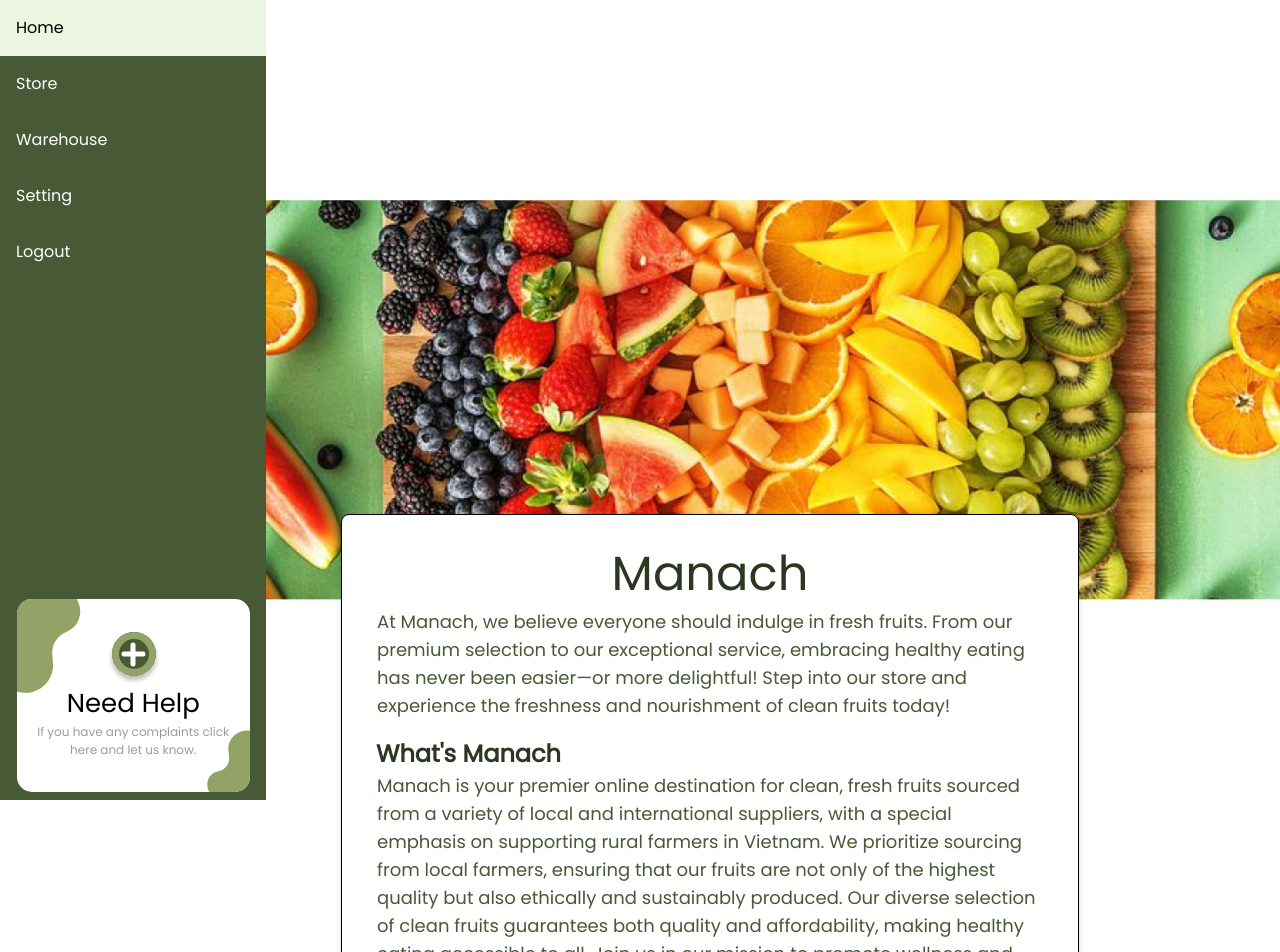
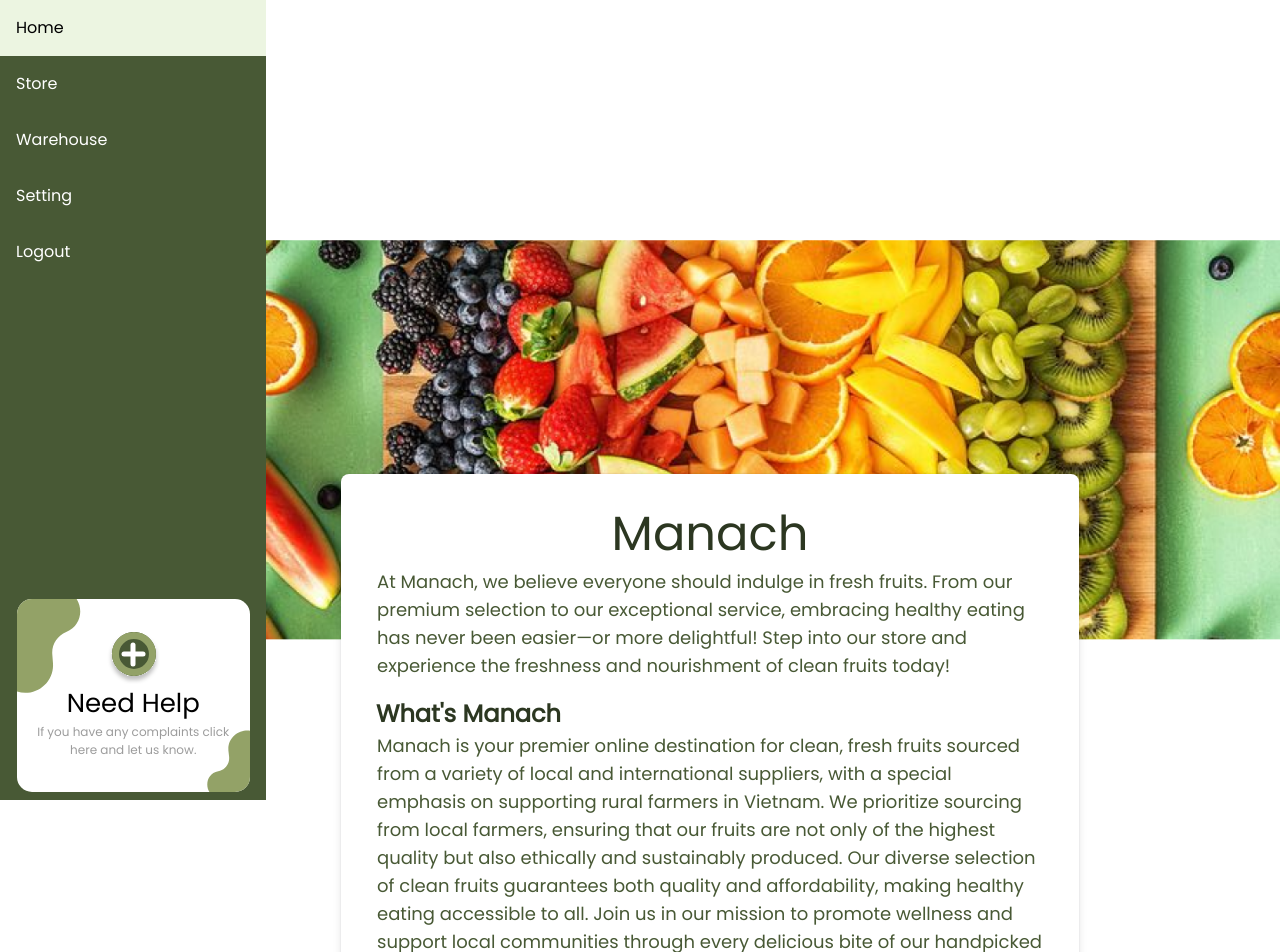
Before and after one commit to Niko1444/manach-frontend, a React (Vite) app: page / in a window 1280 px wide. Shown: the top 952 px of the page. Built offline with nearby package versions, Linux system fonts and the light colour scheme; the HTML template or start-up script is replaced by a standard one.

Commit message:
update shadow box

```diff
--- a/src/components/Introduction/Introduction.jsx
+++ b/src/components/Introduction/Introduction.jsx
@@ -2,10 +2,11 @@ import React from 'react'
 
 const Introduction = () => {
     return (
-        <div className='relative'>
-            <div className='h-full w-full inset-0 bg-cover bg-center'>
+        <div className='relative top-0'>
+            <div className='m-auto h-full w-full'>
                 <img src="src/assets/fruits.png"
                 alt=""
+                style={{ width: '100%', height: 'auto', marginTop: '80px', }}
                 />
             </div>
             <div className='absolute'
@@ -19,7 +20,7 @@ const Introduction = () => {
                     backgroundColor: '#FFF',
                     width: '738px',
                     height: '571px',
-                    border: '1px solid black',
+                    border: '0px solid black',
                     borderRadius: '8px',
                     boxShadow: '0px 0px 2px 0px rgba(23, 26, 31, 0.12), 0px 4px 9px 0px rgba(23, 26, 31, 0.11)',
                 }}
@@ -49,7 +50,6 @@ const Introduction = () => {
                         fontSize: '18px',
                         fontWeight: '400',
                         lineHeight: '28px',
-                        wordWrap: 'break-word',
                     }}
                 >
                 At Manach, we believe everyone should indulge in fresh fruits.
@@ -82,7 +82,6 @@ const Introduction = () => {
                         fontSize: '18px',
                         fontWeight: '400',
                         lineHeight: '28px',
-                        wordWrap: 'break-word',
                     }}
                 >
                 Manach is your premier online destination for clean, fresh fruits sourced from a variety of local and international suppliers,
@@ -91,7 +90,7 @@ const Introduction = () => {
                 Our diverse selection of clean fruits guarantees both quality and affordability, making healthy eating accessible to all.
                 Join us in our mission to promote wellness and support local communities through every delicious bite of our handpicked fruits.
                 </div>
-                <div style={{justifyContent: 'center', alignItems: 'center',}}>
+                <div>
 					<button
 						style={{
 							width: '219px',
```
